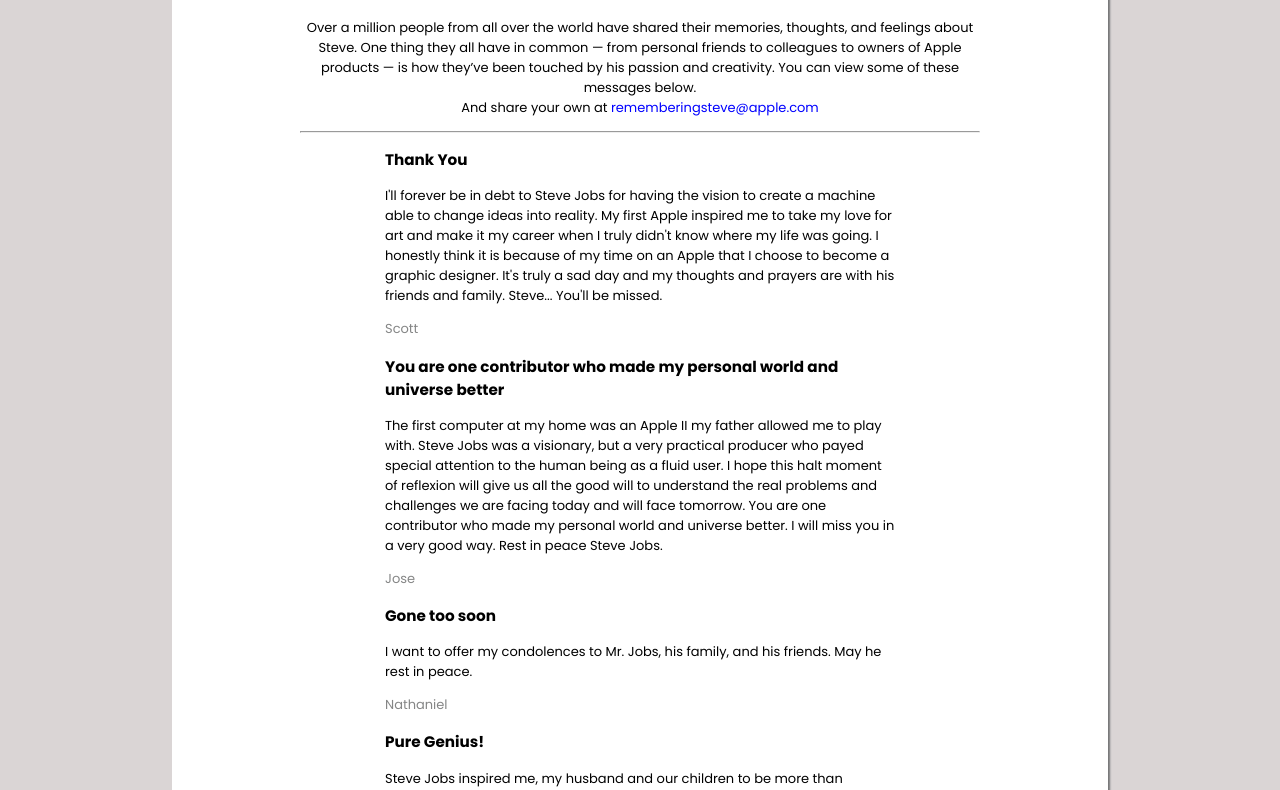
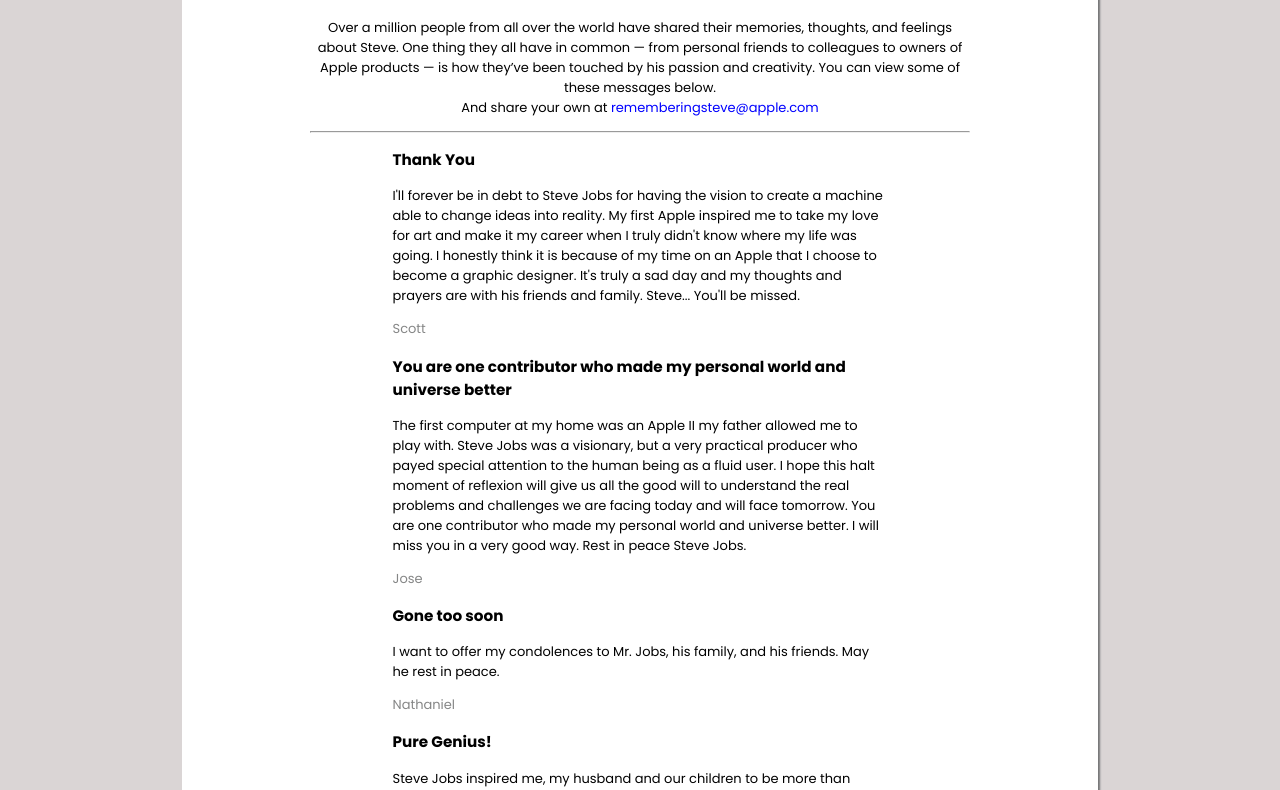
Before and after one commit to ledigitz/trubute-page, a plain HTML site: page index.html in a window 1280 px wide. Shown: the part 215-1005 px from the top of the page. Drawn offline with Linux system fonts and the light colour scheme.

Commit message:
css updated

```diff
--- a/css/style.css
+++ b/css/style.css
@@ -62,7 +62,7 @@ body{
 
     align-items: center;
     justify-content: center;
-    max-width: 680px;
+    max-width: 660px;
     border-radius: 3px;
     height: auto;
     margin-top: 15px;
```
